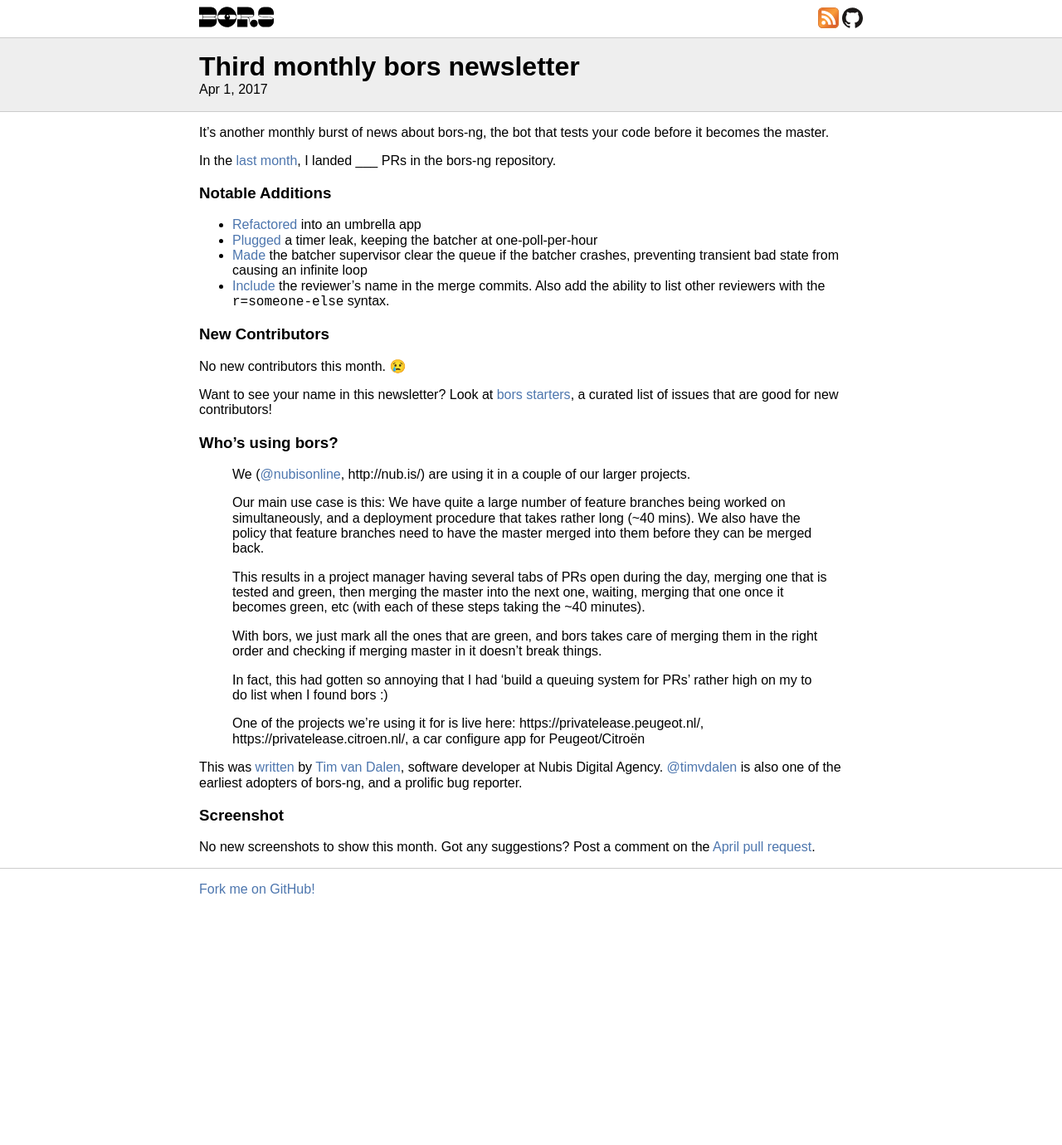
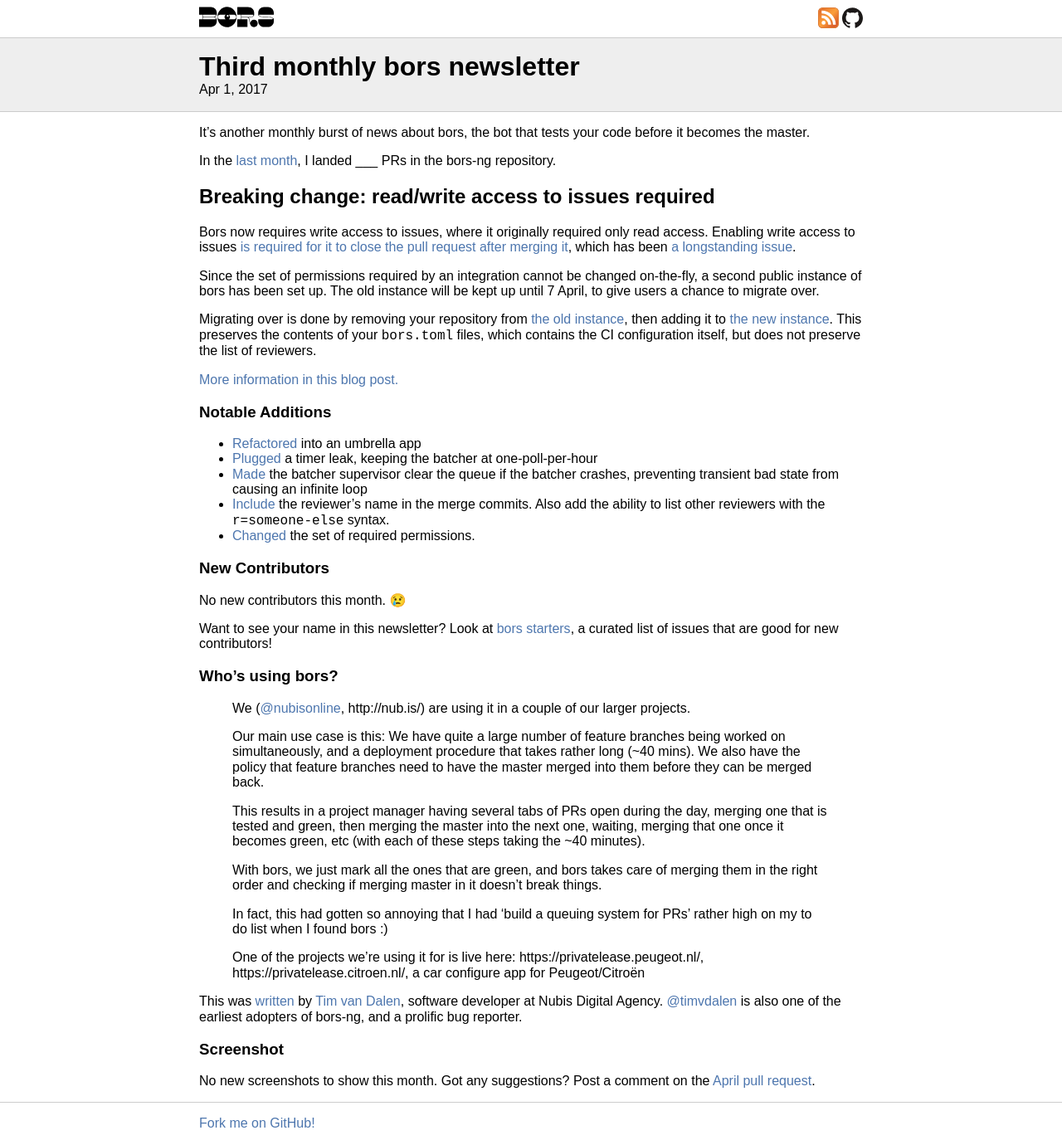
Before and after one commit to bors-ng/bors-ng.github.io, a Jekyll site: the page built from _posts/2017-04-01-tmib-03.md, in a window 1280 px wide. Shown: the whole page at 83% size. Built offline with Jekyll 4.4.1, drawn with Linux system fonts in a browser that asks for light colours; before the commit the page ends 1098 px from its top, so only the background shows below that.

Commit message:
Add #127
This is a big breaking change, so give it more prominence.

```diff
--- a/_posts/2017-04-01-tmib-03.md
+++ b/_posts/2017-04-01-tmib-03.md
@@ -2,15 +2,37 @@
 layout:     post
 title:      Third monthly bors newsletter
 date:       2017-04-01 00:00:00
-summary:    What happened with Bors-NG in the month of March
+summary:    What happened with bors in the month of March
 categories: newsletter
 ---
 
-It's another monthly burst of news about bors-ng,
+It's another monthly burst of news about bors,
 the bot that tests your code before it becomes the master.
 
 In the [last month](https://github.com/bors-ng/bors-ng/pulls?utf8=%E2%9C%93&q=is%3Apr%20is%3Aclosed%20closed%3A2017-03-01..2017-03-31),
 I landed ___ PRs in the bors-ng repository.
+
+
+## Breaking change: read/write access to issues required
+
+Bors now requires write access to issues, where it originally required only read access.
+Enabling write access to issues [is required for it to close the pull request after merging it](https://platform.github.community/t/pushing-a-pull-request-doesnt-close-it/1112/5),
+which has been [a longstanding issue](https://github.com/bors-ng/bors-ng/issues/64).
+
+Since the set of permissions required by an integration cannot be changed on-the-fly,
+a second public instance of bors has been set up.
+The old instance will be kept up until 7 April,
+to give users a chance to migrate over.
+
+Migrating over is done by
+removing your repository from [the old instance](https://github.com/integration/bors-ng),
+then adding it to [the new instance](https://github.com/integration/bors).
+This preserves the contents of your `bors.toml` files,
+which contains the CI configuration itself,
+but does not preserve the list of reviewers.
+
+[More information in this blog post.](/breaking-change/2017/03/23/pr-127-breakage/)
+
 
 ### Notable Additions
 
@@ -18,6 +40,7 @@
 * [Plugged](https://github.com/bors-ng/bors-ng/pull/114) a timer leak, keeping the batcher at one-poll-per-hour
 * [Made](https://github.com/bors-ng/bors-ng/pull/117) the batcher supervisor clear the queue if the batcher crashes, preventing transient bad state from causing an infinite loop
 * [Include](https://github.com/bors-ng/bors-ng/pull/121) the reviewer's name in the merge commits. Also add the ability to list other reviewers with the `r=someone-else` syntax.
+* [Changed](https://github.com/bors-ng/bors-ng/pull/127) the set of required permissions.
 
 
 ### New Contributors
```
